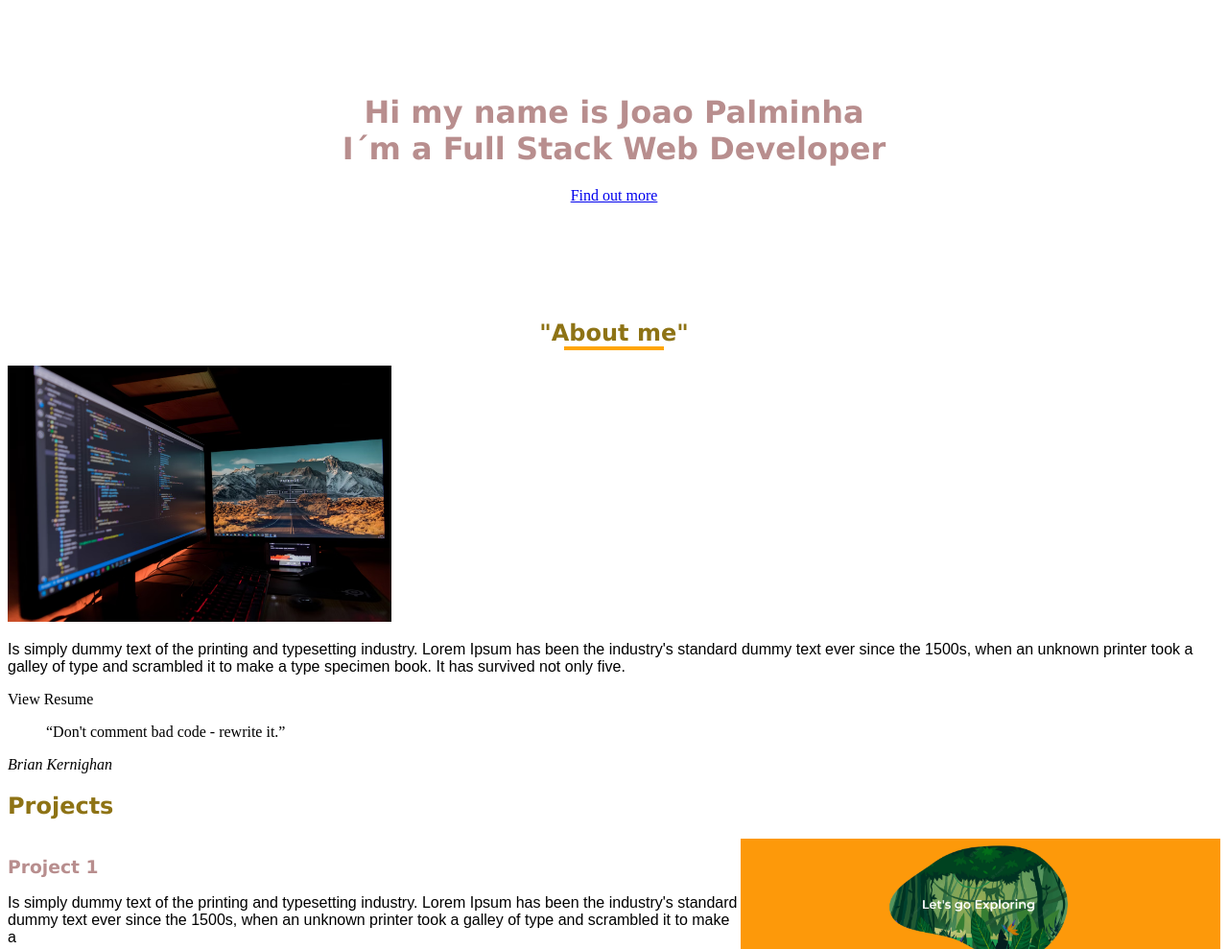
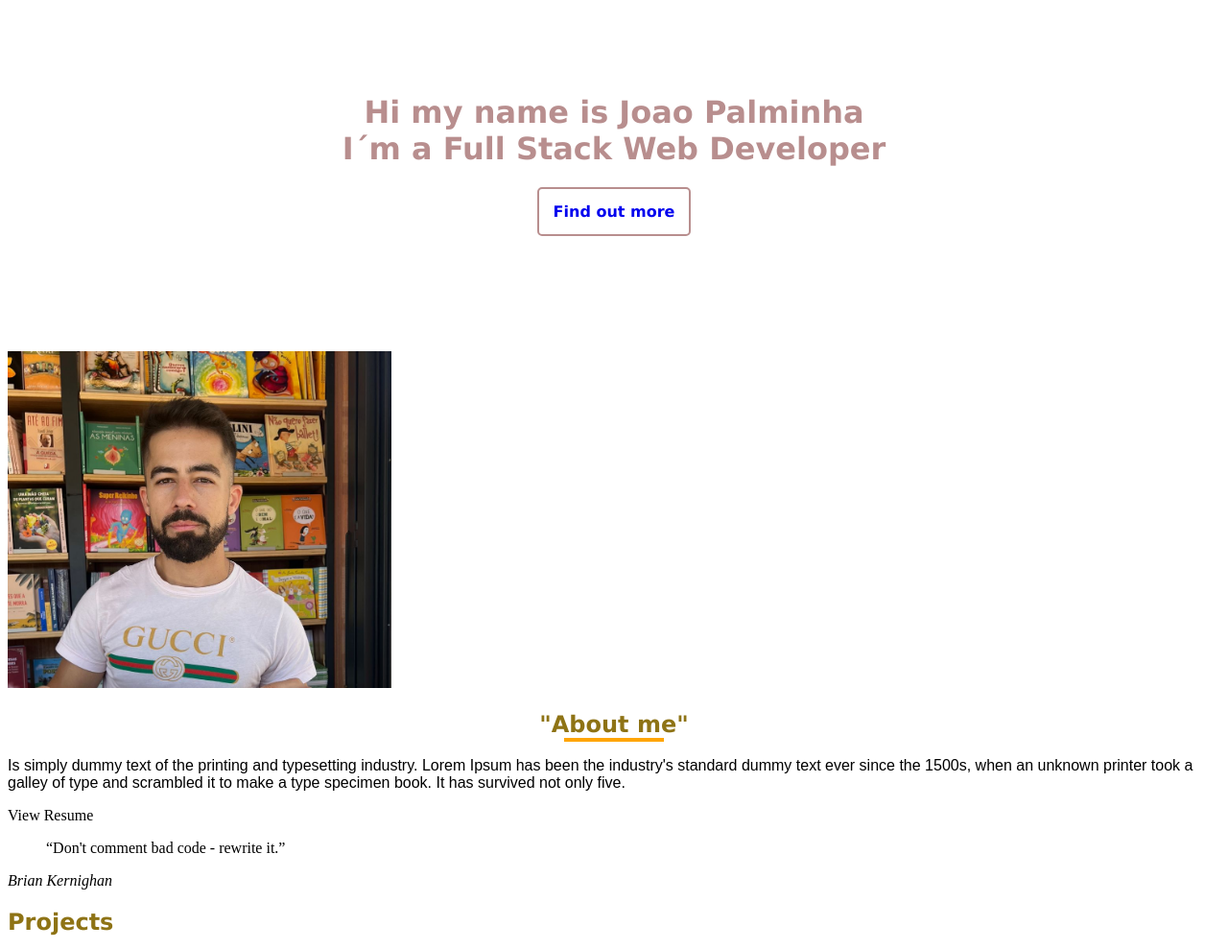
Before and after one commit to PalmsDev/portfolioDev, a plain HTML site: page index.html in a window 1280 px wide. Shown: the part 150-1139 px from the top of the page at 96% size. Drawn offline with nearby package versions, Linux system fonts and the light colour scheme.

Commit message:
Final Portfolio

```diff
--- a/index.html
+++ b/index.html
@@ -17,13 +17,15 @@
       <h1 class="titulo1">Hi my name is Joao Palminha
         <br> I´m a Full Stack Web Developer
       </h1>
-      <a href="#Contacts">Find out more</a>
+      <a class="button main-button" href="#Contacts">
+        <b>Find out more</b>
+      </a>
     </header>
     <main>
       <section id="about" class="about">
+        <img class="img-myself" src="./img/WhatsApp Image 2023-11-03 at 21.53.38.jpeg" alt="" width="400">
+      <div class="mystory">
         <h2 class="title-primary heading">"About me"</h2>
-        <div>
-          <img src="img/photo2.png" alt="" width="400" />
           <p>
             Is simply dummy text of the printing and typesetting industry. Lorem
             Ipsum has been the industry's standard dummy text ever since the
@@ -31,9 +33,9 @@
             it to make a type specimen book. It has survived not only five.
           </p>
           <a class="href=">View Resume</a>
-        </div>
         <blockquote>“Don't comment bad code - rewrite it.”</blockquote>
         <cite>Brian Kernighan</cite>
+      </div>
       </section>
       <section id="Projects" class="Projects">
         <h2>Projects</h2>
--- a/styles.css
+++ b/styles.css
@@ -19,6 +19,10 @@ header {
   display: flex;
   justify-content: space-between;
   align-items:center
+}
+
+.about .img-myself {
+text-align: center;
 }
 
 .headerlogo {
@@ -81,6 +85,22 @@ h3 {
   }
 }
 
+.main-button {
+  display:inline-block;
+  padding: 10px 11px;
+  border-radius: 15px;
+  border: 2px solid var(--colour-secondary);
+  cursor: pointer;
+  text-decoration: none;
+  font-family: Verdana, Geneva, Tahoma, sans-serif;
+  transition: all
+}
+
+.main-button:hover {
+  background-color: var(--colour-tertiary);
+  color: var(--colour-secondary);
+}
+
 .button {
   display: inline-block;
   padding: 14px 15px;
@@ -91,6 +111,7 @@ h3 {
   font-family: Verdana, Geneva, Tahoma, sans-serif;
   transition: all;
 }
+
 .button-secondary {
   background-color: var(--colour-secondary);
   color: var(--colour-tertiary);
```
Also changed, not shown: img/WhatsApp Image 2023-11-03 at 21.53.38.jpeg (added).
